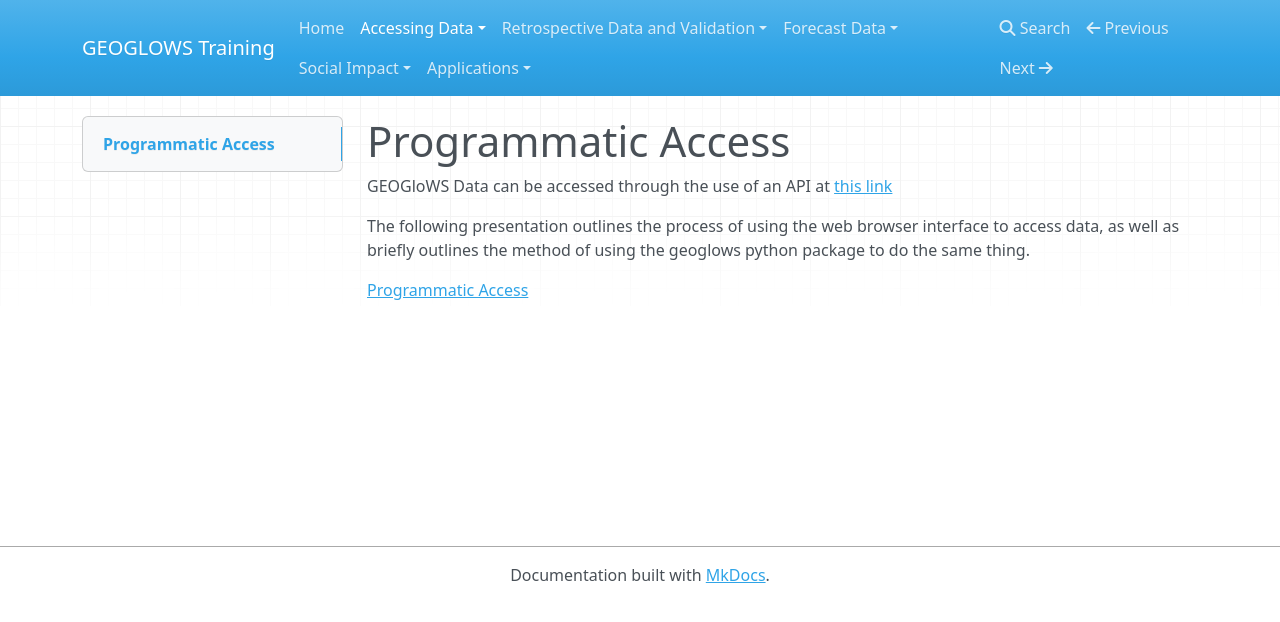
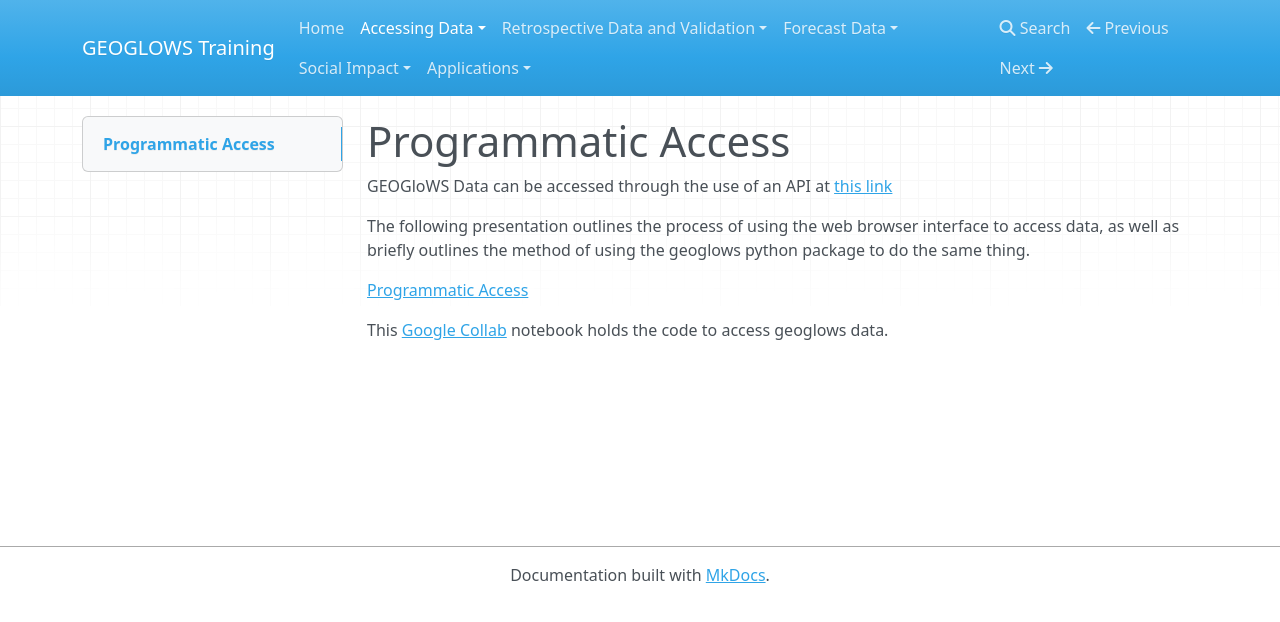
Before and after one commit to geoglows/training.geoglows.org, an MkDocs documentation site: the page built from docs/Accessing-Data/programmatic-access.md, in a window 1280 px wide. Shown: the top 622 px of the page. Built offline with MkDocs 1.6.1, drawn with Linux system fonts in a browser that asks for light colours; nearby versions of some CDN libraries.

Commit message:
updated several pages, put in reference links rather than inline

```diff
--- a/docs/Accessing-Data/programmatic-access.md
+++ b/docs/Accessing-Data/programmatic-access.md
@@ -1,8 +1,15 @@
 # Programmatic Access
 
-GEOGloWS Data can be accessed through the use of an API at [this link](https://geoglows.ecmwf.int/documentation#/default/get_dates)
+GEOGloWS Data can be accessed through the use of an API at [this link][1]
 
 The following presentation outlines the process of using the web browser interface to access data, as well as briefly outlines the
 method of using the geoglows python package to do the same thing.
 
-[Programmatic Access](https://byu.sharepoint.com/:p:/r/sites/BYUHydroinformaticsLaboratory/Shared%20Documents/geoglows-training/GEOGLOWS%20Master%20Training%20Materials/Accessing%20GEOGLOWS%20Data/Programmatic%20Access%202.0.pptx?d=wb82414d8ae2640f0bb2bcb790a966b6d&csf=1&web=1&e=06SVks)
+[Programmatic Access][2]
+
+This [Google Collab][3] notebook holds the code to access geoglows data.
+
+
+[1]: https://geoglows.ecmwf.int/documentation#/default/get_dates
+[2]: https://byu.sharepoint.com/:p:/r/sites/BYUHydroinformaticsLaboratory/Shared%20Documents/geoglows-training/GEOGLOWS%20Master%20Training%20Materials/Accessing%20GEOGLOWS%20Data/Programmatic%20Access%202.0.pptx?d=wb82414d8ae2640f0bb2bcb790a966b6d&csf=1&web=1&e=06SVks
+[3]: https://colab.research.google.com/drive/13k9N87nwiA3GL0wYp4zNxIdj-lho0NLE
```
Also changed, not shown: docs/Accessing-Data/bulk-download.md (+1 -0 lines).
